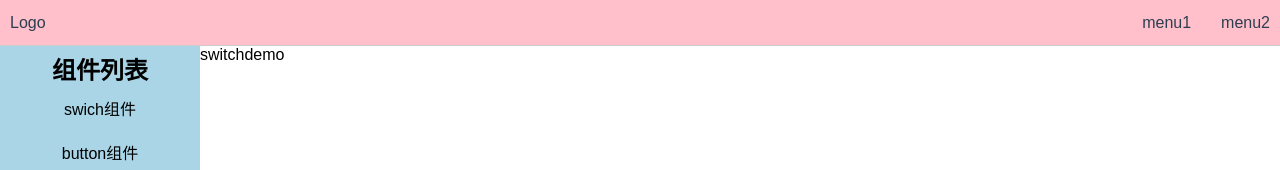
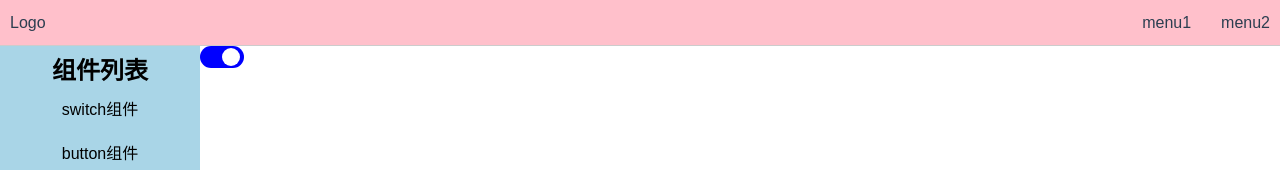
Before and after one commit to SlashCasisa/cat-ui, a Vue app: page /#/switch in a window 1280 px wide. Shown: the top 170 px of the page. Built offline with nearby package versions, Linux system fonts and the light colour scheme.

Commit message:
switch 组件

```diff
--- a/src/components/SwitchDemo.vue
+++ b/src/components/SwitchDemo.vue
@@ -1,11 +1,14 @@
 <template>
-<div>switchdemo</div>
+<div>
+    <Switch />
+</div>
 </template>
 
 <script lang="ts">
+import Switch from '../lib/Switch.vue'
 export default {
-    setup() {
-        console.log('enter switch')
+    components: {
+        Switch
     }
 }
 </script>
--- /dev/null
+++ b/src/lib/Switch.vue
@@ -0,0 +1,27 @@
+<template>
+<button><span></span></button>
+</template>
+
+<style lang="scss" scoped>
+$h: 22px;
+$h2: $h - 4px;
+
+button {
+    height: $h;
+    width: $h*2;
+    border: none;
+    background: blue;
+    border-radius: $h/2;
+    position: relative;
+}
+
+span {
+    position: absolute;
+    top: 2px;
+    left: calc(100% - #{h2} -2px);
+    height: $h2;
+    width: $h2;
+    background: #fff;
+    border-radius: $h2/2;
+}
+</style>
--- a/src/views/Doc.vue
+++ b/src/views/Doc.vue
@@ -6,7 +6,7 @@
             <h2>组件列表</h2>
             <ol>
                 <li>
-                    <router-link to="/switch">swich组件</router-link>
+                    <router-link to="/switch">switch组件</router-link>
                 </li>
                 <li>
                     <router-link to="/button">button组件</router-link>
```
